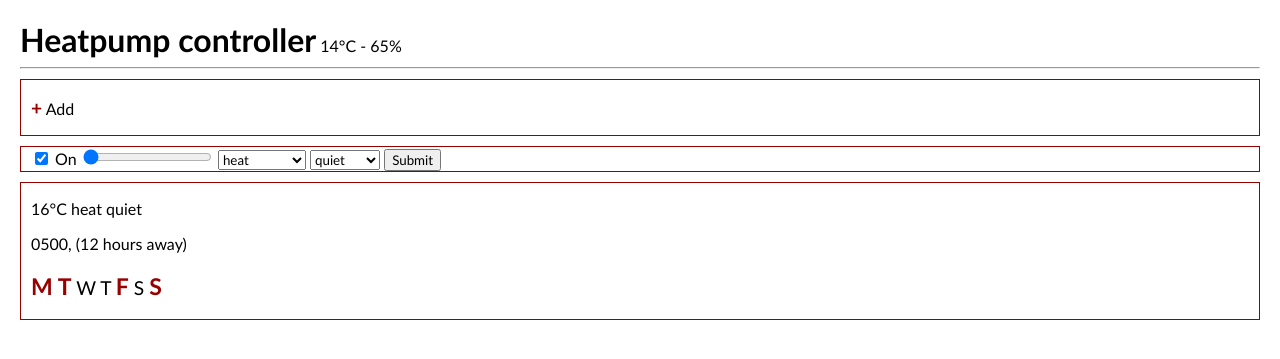
After one commit to DanSkipper/heatpump-controller, a Django app: page /schedule/ in a window 1280 px wide. The commit adds this page. Shown: the top 359 px of the page. Run offline with Django 3.2, Linux system fonts and the light colour scheme.

Commit message:
Added basic code for schedule app

```diff
--- a/thermal/schedule/urls.py
+++ b/thermal/schedule/urls.py
@@ -1,9 +1,9 @@
 
 from django.conf.urls import patterns, url
 
-from remote import views
+from schedule import views
 
 urlpatterns = patterns('',
     url(r'^$', views.index, name='index'),
-    url(r'^state/', views.state, name='state'),
+    url(r'^add/', views.add, name='add'),
 )
--- a/thermal/schedule/views.py
+++ b/thermal/schedule/views.py
@@ -1,3 +1,12 @@
 from django.shortcuts import render
+from django.views.decorators.csrf import ensure_csrf_cookie
 
 # Create your views here.
+
+
+@ensure_csrf_cookie
+def index(request):
+    return render(request, 'schedule/schedule.html' )
+
+def add(request):
+    pass
--- /dev/null
+++ b/thermal/templates/base.html
@@ -0,0 +1,99 @@
+<!DOCTYPE html>
+<html>
+<head lang="en">
+    <meta name=viewport content="width=device-width, initial-scale=1">
+    {%  load staticfiles %}
+
+    <!--<link rel="shortcut icon" type="image/png" href="{{STATIC_URL}}/favicon.ico"/>-->
+    <link rel="icon" type="image/png" href="{% static 'favicon/favicon-32x32.png' %}" sizes="32x32">
+
+    <style>
+        * {
+            font-family: "Trebuchet MS", Helvetica, sans-serif;
+        }
+        h1 {display:inline}
+        body { margin: 20px}
+        article > button {
+            color: #900;
+            font-weight: bold;
+            display: block;
+            padding: 8px;
+            margin: 20px 0;
+            width:100%
+        }
+        article > select {
+            color: #900;
+            font-weight: bold;
+            display: block;
+            height: 40px;
+            line-height: 40px;
+            margin: 20px 0;
+            width:100%
+        }
+        .temperature-control {
+            width:70%;
+            margin: 20px auto;
+        }
+        .temperature-control > button {
+            width:30%;
+            color: #900;
+            font-size: 200%;
+            margin: 20px 0;
+        }
+        .temperature-control > p {
+            font-size: 200%;
+            color: #900;
+            text-align: center;
+            margin: 0;
+        }
+        .remote{display: none;}
+
+        .schedule section {
+            margin: 10px 0;
+            padding: 0 10px;
+            border: 1px solid #900
+        }
+        .schedule .on {
+            color: #900;
+            font-weight: bold;
+            font-size: 120%;
+        }
+        .schedule .days {
+            font-size: 120%;
+        }
+
+    </style>
+
+    <meta charset="UTF-8">
+    <title>heatpump controller</title>
+</head>
+<body>
+
+<header>
+    <h1>Heatpump controller</h1>
+    <span><span id="temperature-value">14</span>&deg;C - <span id="humidity-value">65</span>%</span>
+    <hr/>
+</header>
+{% block content %}
+{% endblock %}
+
+<script src="{% static 'remote/jquery.min.js' %}" ></script>
+<script>
+    function getCookie(name) {
+		var nameEQ = name + "=";
+		var ca = document.cookie.split(';');
+		for(var i=0;i < ca.length;i++) {
+			var c = ca[i];
+			while (c.charAt(0)==' ') c = c.substring(1,c.length);
+			if (c.indexOf(nameEQ) == 0) return c.substring(nameEQ.length,c.length);
+		}
+		return null;
+	}
+    function crsfHelper(xhr){xhr.setRequestHeader("X-CSRFToken", getCookie("csrftoken"));}
+</script>
+
+{% block script %}
+{% endblock %}
+
+</body>
+</html>
--- /dev/null
+++ b/thermal/templates/schedule/schedule.html
@@ -0,0 +1,56 @@
+{% extends "base.html" %}
+
+{% block content %}
+    <article class="schedule">
+        <section class="new">
+            <p><span class="on">+</span> Add</p>
+        </section>
+        <section class="form">
+            <form method="post" action="{% url 'schedule:add' %}">
+                <input type="checkbox" name="on" id="on" checked/>
+                <label for="on">On</label>
+                <input id="temp" name="temp" type="range" value="16" step="1" min="16" max="26"/>
+                <select id="mode" name="mode">
+                    <option value="0">heat</option>
+                    <option value="1">cool</option>
+                    <option value="2">auto</option>
+                    <option value="3">dehumidify</option>
+                </select>
+                <select id="fan" name="fan">
+                    <option value="0">quiet</option>
+                    <option value="1">low</option>
+                    <option value="2">medium</option>
+                    <option value="3">high</option>
+                    <option value="4">auto</option>
+                </select>
+                <input type="submit"/>
+            </form>
+        </section>
+        <section class="scheduled">
+            <p class="state">16&deg;C heat quiet</p>
+            <p class="when">0500, (12 hours away)</p>
+            <p class="days">
+                <span class="on">M</span>
+                <span class="on">T</span>
+                <span>W</span>
+                <span>T</span>
+                <span class="on">F</span>
+                <span>S</span>
+                <span class="on">S</span>
+            </p>
+        </section>
+    </article>
+{% endblock %}
+
+{% block script %}
+<script>
+    $(document).ready(function() {
+        console.log('ready');
+        $('#on').click(function() {
+
+            $('#temp, #fan, #mode').prop('hidden', !this.checked);
+            $('form label').html(this.checked ? 'On' : 'Off');
+        });
+    });
+</script>
+{% endblock %}
--- a/thermal/thermal/urls.py
+++ b/thermal/thermal/urls.py
@@ -7,5 +7,6 @@ urlpatterns = [
     # url(r'^blog/', include('blog.urls')),
 
     url(r'^remote/', include('remote.urls', namespace='remote')),
+    url(r'^schedule/', include('schedule.urls', namespace='schedule')),
     url(r'^admin/', include(admin.site.urls)),
 ]
```
Also changed, not shown: thermal/remote/templates/remote/index.html (+7 -74 lines), thermal/remote/views.py (+4 -3 lines), thermal/schedule/models.py (+27 -1 lines), thermal/thermal/settings.py (+31 -1 lines).
